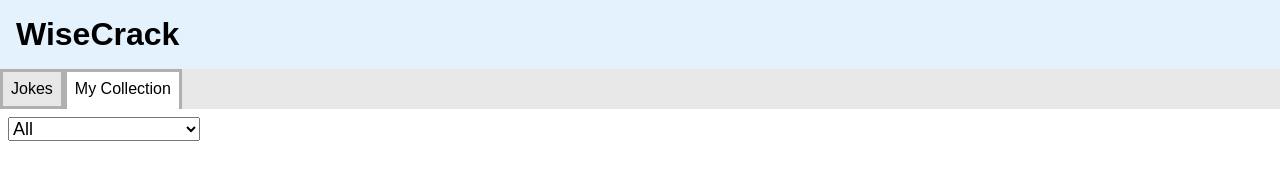
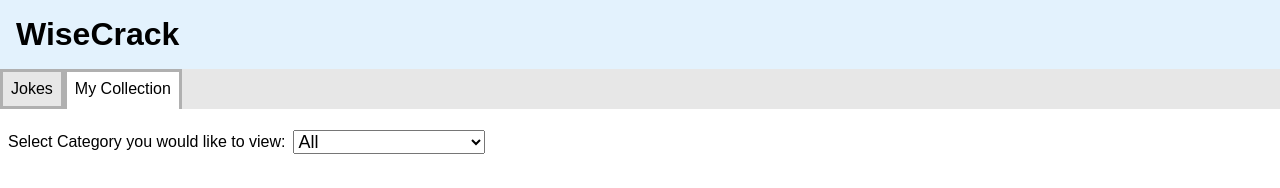
Before and after one commit to michelleschofield/wisecrack, a website: page index.html in a window 1280 px wide. Both pictures are taken after a click on the element "My Collection". Drawn offline with Linux system fonts and the light colour scheme; no server answers; a web font is replaced by a local one.

Commit message:
Added text to explain select #6

```diff
--- a/css/styles.css
+++ b/css/styles.css
@@ -166,9 +166,11 @@ dialog::backdrop {
 
 .sort-holder {
   padding: 0.5rem;
+  align-items: center;
 }
 
 .sort {
   font-size: large;
   width: 12rem;
+  margin: 0.5rem;
 }
--- a/index.html
+++ b/index.html
@@ -123,7 +123,8 @@
         </div>
       </div>
       <div data-view="collection" class="view-container hidden">
-        <div class="sort-holder">
+        <div class="sort-holder row">
+          <p>Select Category you would like to view:</p>
           <select class="sort">
             <option>All</option>
             <option>Programming</option>
```
